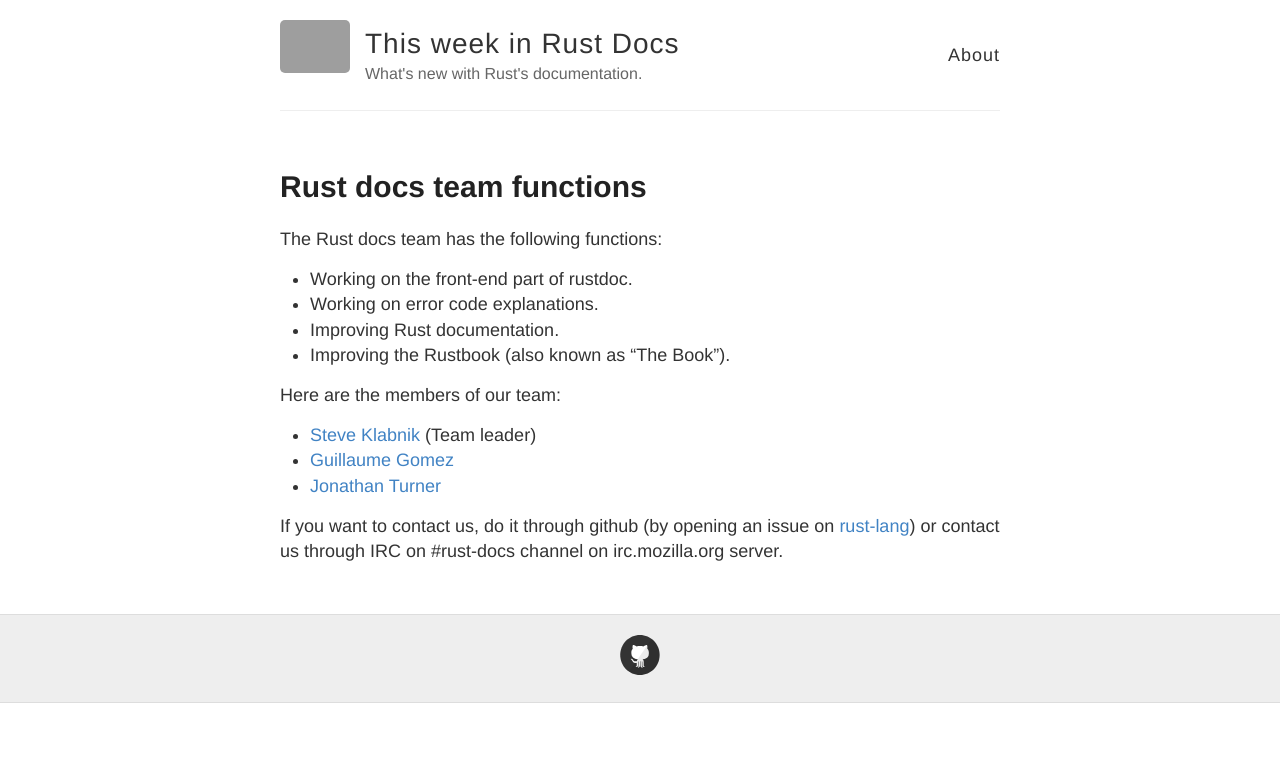
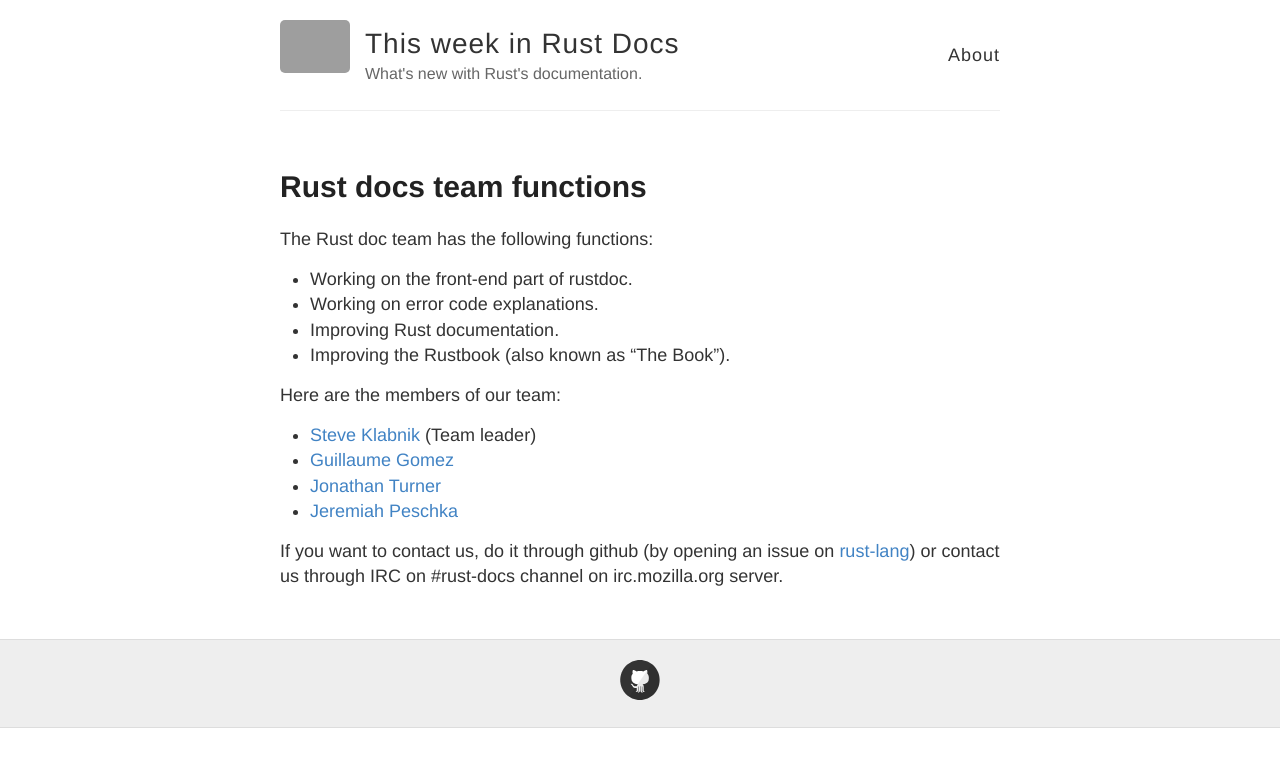
Before and after one commit to GuillaumeGomez/this-week-in-rust-docs, a Jekyll site: the page built from about.md, in a window 1280 px wide. Shown: the top 767 px of the page. Built offline with Jekyll 4.4.1, drawn with Linux system fonts in a browser that asks for light colours; grey boxes are pictures that could not be loaded.

Commit message:
Add team member

```diff
--- a/about.md
+++ b/about.md
@@ -4,7 +4,7 @@ title: Rust docs team functions
 permalink: /about/
 ---
 
-The Rust docs team has the following functions:
+The Rust doc team has the following functions:
 
  * Working on the front-end part of rustdoc.
  * Working on error code explanations.
@@ -16,5 +16,6 @@ Here are the members of our team:
  * [Steve Klabnik](https://github.com/steveklabnik) (Team leader)
  * [Guillaume Gomez](https://github.com/GuillaumeGomez)
  * [Jonathan Turner](https://github.com/jonathandturner)
+ * [Jeremiah Peschka](https://github.com/peschkaj)
 
 If you want to contact us, do it through github (by opening an issue on [rust-lang](https://github.com/rust-lang/rust)) or contact us through IRC on #rust-docs channel on irc.mozilla.org server.
```
